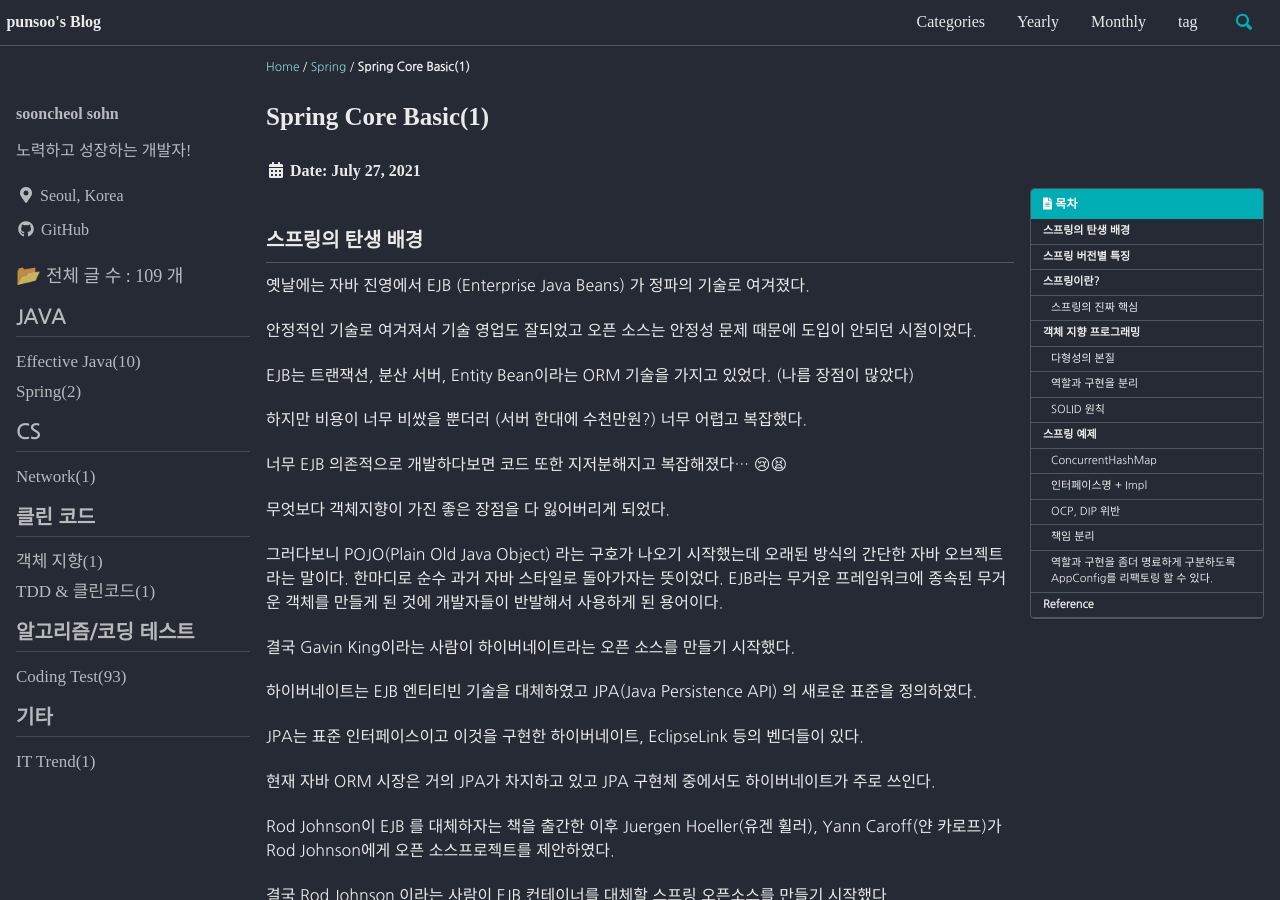
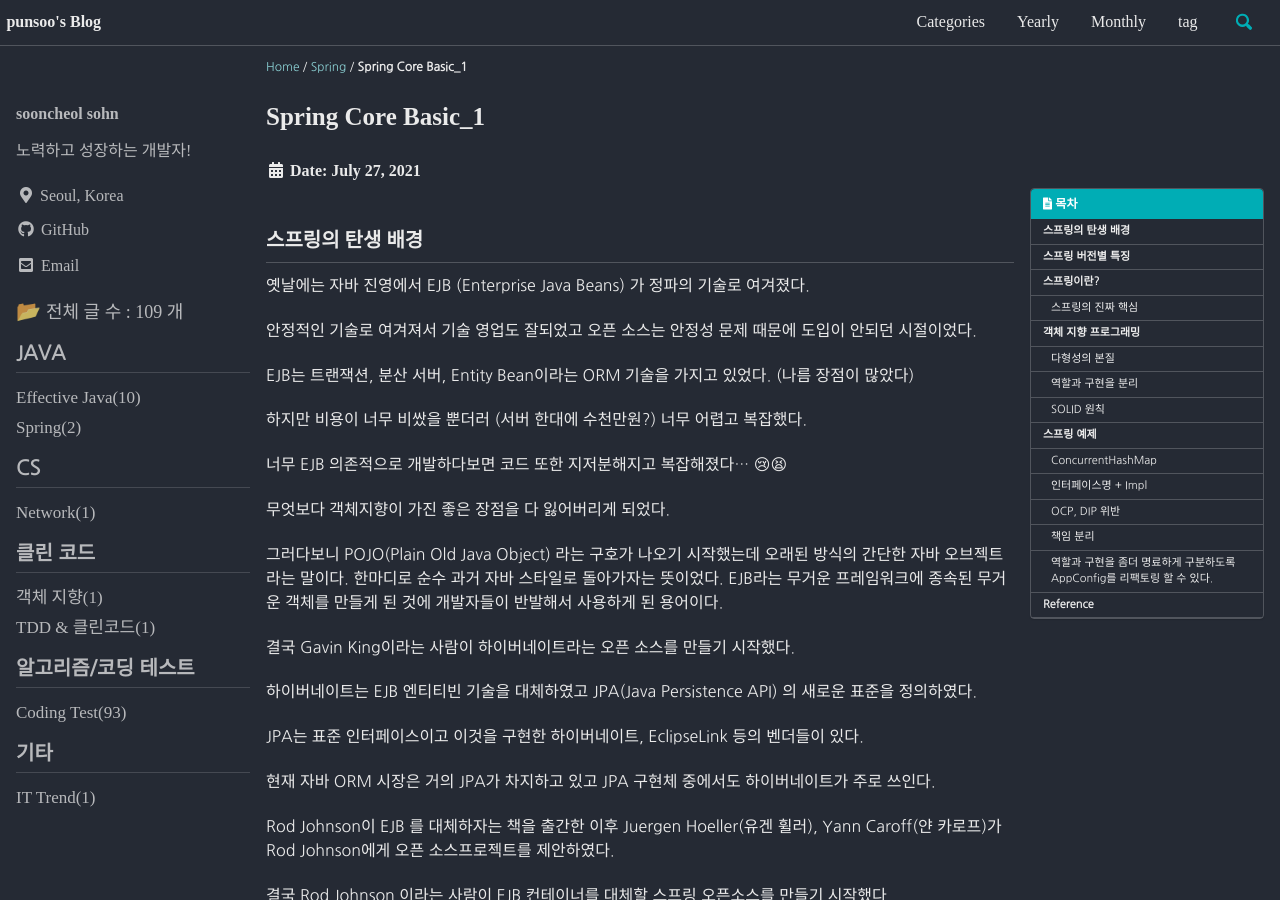
Before and after one commit to punsoo/punsoo.github.io, a Jekyll site: the page built from _posts/Spring/2021-07-27-Spring Core Basic(1).md, in a window 1280 px wide and 900 px high. Built offline with Jekyll 4.4.1, drawn with Linux system fonts in a browser that asks for light colours; cached includes are drawn as plain includes; some web fonts are replaced; comment, search, counter and statistics services are not loaded; some of the changed text lies outside the part shown.

Commit message:
이메일 등록

```diff
--- a/_config.yml
+++ b/_config.yml
@@ -98,7 +98,7 @@ author:
   avatar           : # path of avatar image, e.g. "/assets/images/bio-photo.jpg"
   bio              : "노력하고 성장하는 개발자!"
   location         : "Seoul, Korea"
-  email            :
+  email            : "sooncheol.sohn@gmail.com"
   links:
     - label: "Email"
       icon: "fas fa-fw fa-envelope-square"
--- a/_posts/Spring/2021-07-27-Spring Core Basic(1).md
+++ b/_posts/Spring/2021-07-27-Spring Core Basic(1).md
@@ -10,8 +10,8 @@ defaults:
       share: true
       related: true
 
-title: "Spring Core Basic(1)"
-excerpt: "스프링 핵심 기본(1)"
+title: "Spring Core Basic_1"
+excerpt: "스프링 핵심 기본_1"
 toc: true
 toc_sticky: true
 toc_label: "목차"
```
Also changed, not shown: other parts of _posts/Spring/2021-07-27-Spring Core Basic(1).md (+1 -1 lines).
